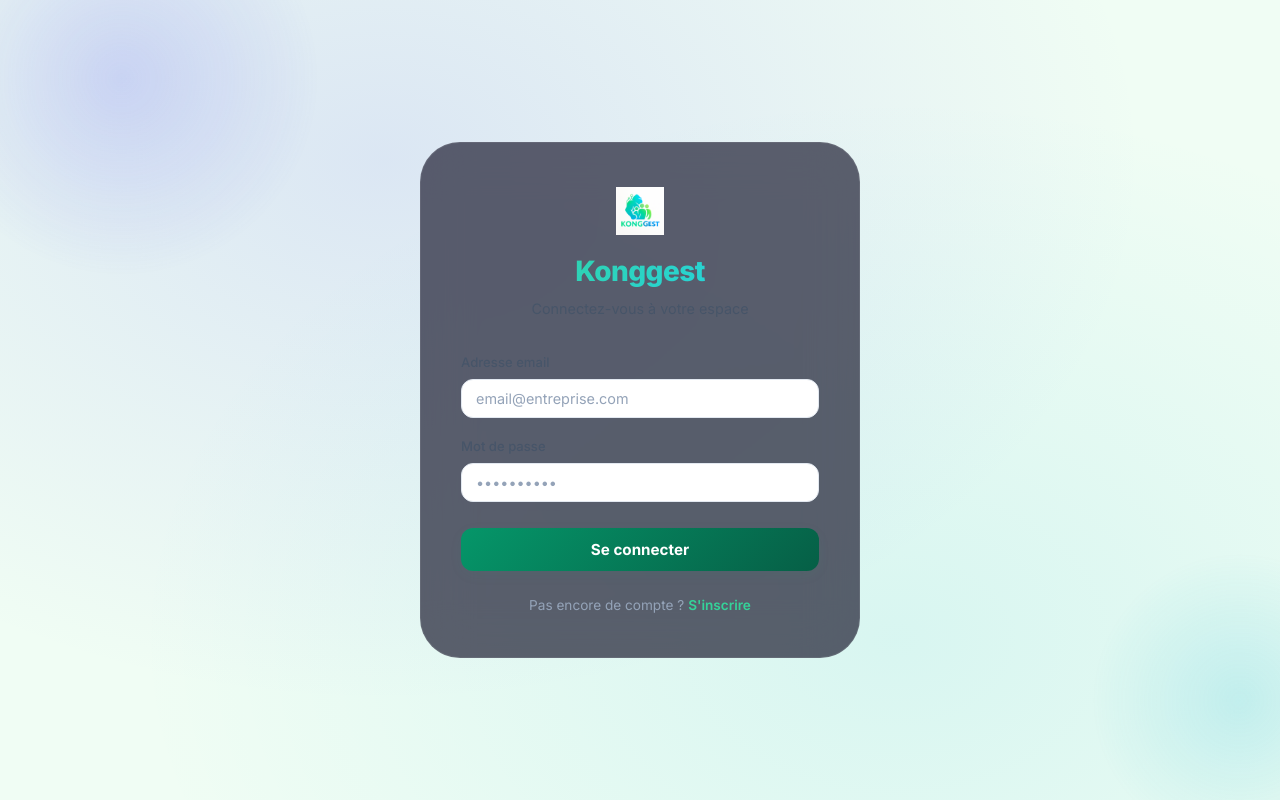
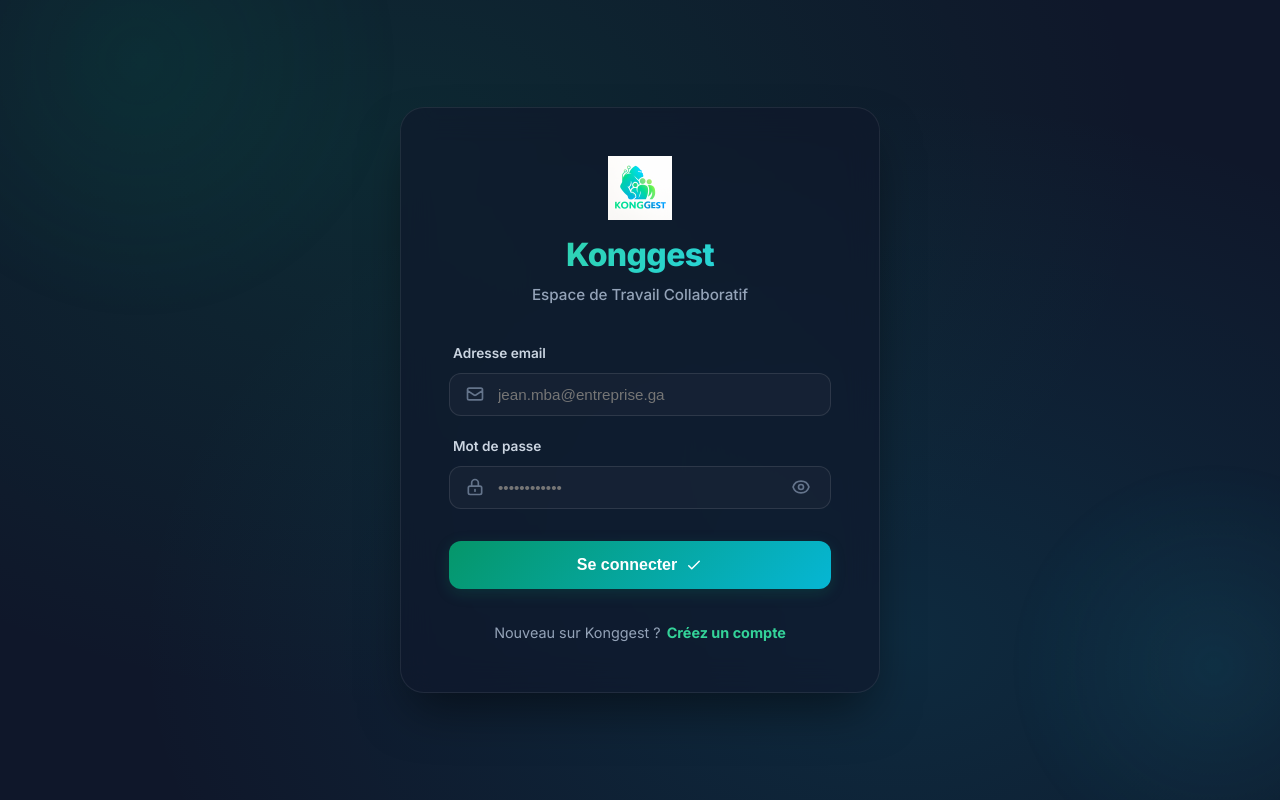
Before and after one commit to taigerdev45/Konggest, a Next.js app in the folder frontend/: page /login in a window 1280 px wide. Built offline with nearby package versions, Linux system fonts and the light colour scheme; no server answers.

Commit message:
feat: improve auth UI/UX, fix organization configuration, and resolve Vercel build errors

```diff
--- a/frontend/src/app/(auth)/login/login.module.css
+++ b/frontend/src/app/(auth)/login/login.module.css
@@ -8,135 +8,227 @@
   position: relative;
   overflow: hidden;
   padding: 20px;
+  background: #0F172A; /* Darker base */
 }
 
 /* Animated background */
 .bgGradient {
   position: absolute;
   inset: 0;
-  background: radial-gradient(ellipse at 30% 20%, rgba(99, 102, 241, 0.15) 0%, transparent 60%),
-              radial-gradient(ellipse at 70% 80%, rgba(6, 182, 212, 0.1) 0%, transparent 60%);
+  background: radial-gradient(ellipse at 30% 20%, rgba(5, 150, 105, 0.15) 0%, transparent 60%),
+              radial-gradient(ellipse at 70% 80%, rgba(6, 182, 212, 0.12) 0%, transparent 60%);
+  z-index: 0;
 }
 
 .bgOrb1 {
   position: absolute;
-  width: 400px;
-  height: 400px;
-  background: radial-gradient(circle, rgba(99, 102, 241, 0.2), transparent 70%);
+  width: 500px;
+  height: 500px;
+  background: radial-gradient(circle, rgba(5, 150, 105, 0.1), transparent 70%);
   border-radius: 50%;
-  top: -100px;
-  left: -100px;
-  animation: float 8s ease-in-out infinite;
+  top: -150px;
+  left: -150px;
+  animation: float 12s ease-in-out infinite;
+  z-index: 0;
 }
 
 .bgOrb2 {
   position: absolute;
-  width: 300px;
-  height: 300px;
-  background: radial-gradient(circle, rgba(6, 182, 212, 0.15), transparent 70%);
+  width: 400px;
+  height: 400px;
+  background: radial-gradient(circle, rgba(34, 211, 238, 0.08), transparent 70%);
   border-radius: 50%;
-  bottom: -80px;
-  right: -80px;
-  animation: float 10s ease-in-out infinite reverse;
+  bottom: -100px;
+  right: -100px;
+  animation: float 15s ease-in-out infinite reverse;
+  z-index: 0;
 }
 
 @keyframes float {
   0%, 100% { transform: translate(0, 0); }
-  50% { transform: translate(30px, -30px); }
+  50% { transform: translate(40px, -40px) scale(1.05); }
 }
 
 /* Card */
 .card {
   position: relative;
-  background: rgba(30, 30, 50, 0.7);
-  -webkit-backdrop-filter: blur(24px);
-  backdrop-filter: blur(24px);
+  background: rgba(15, 23, 42, 0.6);
+  -webkit-backdrop-filter: blur(16px);
+  backdrop-filter: blur(16px);
   border: 1px solid rgba(255, 255, 255, 0.08);
-  border-radius: var(--radius-xl);
-  padding: 40px;
+  border-radius: 24px;
+  padding: 48px;
   width: 100%;
-  max-width: 440px;
-  animation: slideUp 0.5s ease;
+  max-width: 480px;
+  box-shadow: 0 25px 50px -12px rgba(0, 0, 0, 0.5);
+  animation: slideUp 0.6s cubic-bezier(0.22, 1, 0.36, 1);
+  z-index: 10;
+}
+
+.card_large {
+  max-width: 540px;
 }
 
 @keyframes slideUp {
-  from { opacity: 0; transform: translateY(30px); }
+  from { opacity: 0; transform: translateY(40px); }
   to { opacity: 1; transform: translateY(0); }
 }
 
 /* Logo */
 .logoSection {
   text-align: center;
-  margin-bottom: 32px;
+  margin-bottom: 36px;
 }
 
 .logoIcon {
-  width: 56px;
-  height: 56px;
-  background: transparent;
-  border-radius: var(--radius-lg);
-  display: inline-flex;
-  align-items: center;
-  justify-content: center;
-  font-weight: 800;
-  font-size: 1.5rem;
-  color: white;
-  margin-bottom: 16px;
-  box-shadow: none;
+  width: 64px;
+  height: 64px;
+  margin: 0 auto 16px;
+  position: relative;
+  transition: transform 0.3s ease;
+}
+
+.logoIcon:hover {
+  transform: rotate(10deg) scale(1.1);
 }
 
 .logoText {
-  font-size: 1.75rem;
+  font-size: 2rem;
   font-weight: 800;
-  background: linear-gradient(135deg, var(--primary-light), var(--accent-light));
+  background: linear-gradient(135deg, #34D399, #22D3EE);
   -webkit-background-clip: text;
   -webkit-text-fill-color: transparent;
   background-clip: text;
   margin-bottom: 8px;
+  letter-spacing: -0.02em;
 }
 
 .subtitle {
-  color: var(--text-secondary);
-  font-size: 0.9rem;
+  color: #94A3B8;
+  font-size: 0.95rem;
+  font-weight: 500;
 }
 
 /* Form */
 .form {
   display: flex;
   flex-direction: column;
-  gap: 18px;
+  gap: 20px;
 }
 
 .inputGroup {
   display: flex;
   flex-direction: column;
-  gap: 6px;
+  gap: 8px;
+  position: relative;
 }
 
 .inputGroup label {
-  font-size: 0.82rem;
-  font-weight: 500;
-  color: var(--text-secondary);
+  font-size: 0.85rem;
+  font-weight: 600;
+  color: #CBD5E1;
+  margin-left: 4px;
+}
+
+.inputWrapper {
+  position: relative;
+  display: flex;
+  align-items: center;
+}
+
+.inputIcon {
+  position: absolute;
+  left: 16px;
+  color: #64748B;
+  font-size: 1.25rem;
+  transition: color 0.3s ease;
+}
+
+.authInput {
+  width: 100%;
+  padding: 12px 16px 12px 48px;
+  background: rgba(30, 41, 59, 0.5);
+  border: 1px solid rgba(255, 255, 255, 0.1);
+  border-radius: 12px;
+  color: white;
+  font-size: 0.95rem;
+  transition: all 0.3s ease;
+  outline: none;
+}
+
+/* Focused state */
+.authInput:focus {
+  border-color: #10B981;
+  background: rgba(30, 41, 59, 0.8);
+  box-shadow: 0 0 0 4px rgba(16, 185, 129, 0.12);
+}
+
+.authInput:focus + .inputIcon {
+  color: #10B981;
+}
+
+.eyeButton {
+  position: absolute;
+  right: 12px;
+  background: none;
+  border: none;
+  color: #64748B;
+  cursor: pointer;
+  padding: 8px;
+  display: flex;
+  align-items: center;
+  justify-content: center;
+  transition: color 0.3s ease;
+}
+
+.eyeButton:hover {
+  color: #94A3B8;
 }
 
 .row {
   display: grid;
   grid-template-columns: 1fr 1fr;
-  gap: 12px;
+  gap: 16px;
 }
 
 .submitBtn {
   width: 100%;
-  padding: 12px;
-  font-size: 0.95rem;
-  margin-top: 8px;
+  height: 48px;
+  font-size: 1rem;
+  font-weight: 700;
+  margin-top: 12px;
+  display: flex;
+  align-items: center;
   justify-content: center;
+  gap: 8px;
+  background: linear-gradient(135deg, #059669, #06B6D4);
+  border: none;
+  border-radius: 12px;
+  color: white;
+  cursor: pointer;
+  transition: all 0.3s ease;
+  box-shadow: 0 4px 15px rgba(5, 150, 105, 0.2);
+}
+
+.submitBtn:hover:not(:disabled) {
+  transform: translateY(-2px);
+  box-shadow: 0 8px 25px rgba(5, 150, 105, 0.3);
+  filter: brightness(1.1);
+}
+
+.submitBtn:active:not(:disabled) {
+  transform: translateY(0);
+}
+
+.submitBtn:disabled {
+  opacity: 0.6;
+  cursor: not-allowed;
 }
 
 .btnSpinner {
   width: 20px;
   height: 20px;
-  border: 2px solid rgba(255, 255, 255, 0.3);
+  border: 2.5px solid rgba(255, 255, 255, 0.3);
   border-top-color: white;
   border-radius: 50%;
   animation: spin 0.6s linear infinite;
@@ -148,100 +240,102 @@
 
 /* Error */
 .error {
-  background: var(--danger-bg);
-  border: 1px solid rgba(239, 68, 68, 0.3);
-  color: var(--danger);
-  padding: 10px 16px;
-  border-radius: var(--radius-md);
-  font-size: 0.85rem;
-  margin-bottom: 8px;
+  background: rgba(239, 68, 68, 0.15);
+  border-left: 4px solid #EF4444;
+  color: #F87171;
+  padding: 12px 16px;
+  border-radius: 8px;
+  font-size: 0.88rem;
+  margin-bottom: 24px;
+  display: flex;
+  align-items: flex-start;
+  gap: 10px;
 }
 
-/* Toggle */
+/* Toggle Link */
 .toggle {
   text-align: center;
-  margin-top: 24px;
-  font-size: 0.85rem;
-  color: var(--text-muted);
+  margin-top: 32px;
+  font-size: 0.9rem;
+  color: #94A3B8;
 }
 
 .toggleBtn {
   background: none;
   border: none;
-  color: var(--primary-light);
+  color: #34D399;
   cursor: pointer;
-  font-weight: 600;
+  font-weight: 700;
   font-size: inherit;
-  margin-left: 4px;
+  margin-left: 6px;
   font-family: inherit;
+  transition: color 0.3s ease;
 }
 
 .toggleBtn:hover {
-  color: var(--accent-light);
+  color: #22D3EE;
+  text-decoration: underline;
+}
+
+/* Checkbox Section */
+.terms {
+  display: flex;
+  align-items: flex-start;
+  gap: 10px;
+  margin-top: 4px;
+}
+
+.terms input {
+  margin-top: 3px;
+  accent-color: #10B981;
+  width: 16px;
+  height: 16px;
+  cursor: pointer;
+}
+
+.terms label {
+  font-size: 0.8rem;
+  color: #94A3B8;
+  line-height: 1.4;
+  cursor: pointer;
+}
+
+.terms a {
+  color: #34D399;
+  text-decoration: none;
+  font-weight: 600;
 }
 
 /* ─── Mobile responsive ─── */
-@media (max-width: 768px) {
+@media (max-width: 640px) {
   .container {
     padding: 16px;
-    align-items: flex-start;
-    padding-top: 10vh;
+    background: #0F172A;
   }
 
   .card {
-    padding: 28px 20px;
+    padding: 32px 24px;
     max-width: 100%;
-  }
-
-  .logoIcon {
-    width: 48px;
-    height: 48px;
-  }
-
-  .logoText {
-    font-size: 1.4rem;
-  }
-
-  .bgOrb1 {
-    width: 250px;
-    height: 250px;
-  }
-
-  .bgOrb2 {
-    width: 200px;
-    height: 200px;
+    background: none;
+    backdrop-filter: none;
+    border: none;
+    box-shadow: none;
   }
 
   .row {
     grid-template-columns: 1fr;
-    gap: 18px;
+    gap: 20px;
   }
 
-  .submitBtn {
-    font-size: 0.9rem;
-    padding: 14px;
-  }
-
-  .inputGroup input {
-    font-size: 16px; /* prevents iOS zoom */
-  }
-}
-
-@media (max-width: 480px) {
-  .container {
-    padding: 12px;
-    padding-top: 6vh;
-  }
-
-  .card {
-    padding: 24px 16px;
+  .logoSection {
+    margin-bottom: 32px;
   }
 
   .logoText {
-    font-size: 1.25rem;
+    font-size: 1.75rem;
   }
 
   .subtitle {
-    font-size: 0.82rem;
+    font-size: 0.88rem;
   }
 }
--- a/frontend/src/app/(auth)/login/page.js
+++ b/frontend/src/app/(auth)/login/page.js
@@ -1,22 +1,36 @@
 'use client';
 
 /**
- * Konggest — Login Page
- * Premium auth page with glassmorphism.
+ * Konggest — Authentication Page
+ * Enhanced login and registration with better UX, icons, and validation.
  */
 import { useState, useEffect } from 'react';
 import { useRouter } from 'next/navigation';
 import { useAuth } from '@/contexts/AuthContext';
+import {
+  HiOutlineMail,
+  HiOutlineLockClosed,
+  HiOutlineEye,
+  HiOutlineEyeOff,
+  HiOutlineOfficeBuilding,
+  HiOutlineUser,
+  HiOutlineExclamationCircle,
+  HiOutlineCheck
+} from 'react-icons/hi';
 import styles from './login.module.css';
 
 export default function LoginPage() {
   const [isRegister, setIsRegister] = useState(false);
+  const [showPassword, setShowPassword] = useState(false);
+  const [agreedTerms, setAgreedTerms] = useState(false);
+
   const [email, setEmail] = useState('');
   const [password, setPassword] = useState('');
   const [passwordConfirm, setPasswordConfirm] = useState('');
   const [orgName, setOrgName] = useState('');
   const [firstName, setFirstName] = useState('');
   const [lastName, setLastName] = useState('');
+
   const [error, setError] = useState('');
   const [loading, setLoading] = useState(false);
   const { user, login, register } = useAuth();
@@ -32,6 +46,18 @@
   const handleSubmit = async (e) => {
     e.preventDefault();
     setError('');
+
+    if (isRegister) {
+      if (password !== passwordConfirm) {
+        setError('Les mots de passe ne correspondent pas.');
+        return;
+      }
+      if (!agreedTerms) {
+        setError('Veuillez accepter les conditions d\'utilisation.');
+        return;
+      }
+    }
+
     setLoading(true);
 
     try {
@@ -47,9 +73,9 @@
       } else {
         await login(email, password);
       }
-      // Redirection is handled by useEffect when user state updates
     } catch (err) {
-      setError(err.message || err.error || err.detail || 'Une erreur est survenue.');
+      const msg = err.message || err.error || err.detail || 'Une erreur est survenue.';
+      setError(typeof msg === 'string' ? msg : JSON.stringify(msg));
     } finally {
       setLoading(false);
     }
@@ -57,66 +83,82 @@
 
   return (
     <div className={styles.container}>
-      {/* Animated background */}
+      {/* Animated background elements */}
       <div className={styles.bgGradient} />
       <div className={styles.bgOrb1} />
       <div className={styles.bgOrb2} />
 
-      <div className={styles.card}>
-        {/* Logo */}
+      <div className={`${styles.card} ${isRegister ? styles.card_large : ''}`}>
+        {/* Logo Section */}
         <div className={styles.logoSection}>
           <div className={styles.logoIcon}>
-            <img src="/logo.png" alt="Logo" width={48} height={48} />
+            <img src="/logo.png" alt="Konggest Logo" width={64} height={64} />
           </div>
           <h1 className={styles.logoText}>Konggest</h1>
           <p className={styles.subtitle}>
-            {isRegister ? 'Créez votre espace RH' : 'Connectez-vous à votre espace'}
+            {isRegister ? 'Propulsez votre gestion RH au Gabon' : 'Espace de Travail Collaboratif'}
           </p>
         </div>
 
-        {/* Error */}
-        {error && <div className={styles.error}>{error}</div>}
+        {/* Error message with icon */}
+        {error && (
+          <div className={styles.error}>
+            <HiOutlineExclamationCircle size={20} style={{ flexShrink: 0 }} />
+            <span>{error}</span>
+          </div>
+        )}
 
         {/* Form */}
         <form onSubmit={handleSubmit} className={styles.form}>
           {isRegister && (
             <>
+              {/* Organization and Name fields for registration */}
               <div className={styles.inputGroup}>
-                <label htmlFor="org-name">Nom de l&apos;entreprise</label>
+                <label htmlFor="org-name">Nom de votre entreprise</label>
+                <div className={styles.inputWrapper}>
+                  <HiOutlineOfficeBuilding className={styles.inputIcon} />
                   <input
                     id="org-name"
                     type="text"
-                  className="input"
-                  placeholder="Mon entreprise"
+                    className={styles.authInput}
+                    placeholder="Ex: Gabon Logistics SA"
                     value={orgName}
                     onChange={(e) => setOrgName(e.target.value)}
                     required
                   />
                 </div>
+              </div>
+
               <div className={styles.row}>
                 <div className={styles.inputGroup}>
                   <label htmlFor="first-name">Prénom</label>
+                  <div className={styles.inputWrapper}>
+                    <HiOutlineUser className={styles.inputIcon} />
                     <input
                       id="first-name"
                       type="text"
-                    className="input"
+                      className={styles.authInput}
                       placeholder="Jean"
                       value={firstName}
                       onChange={(e) => setFirstName(e.target.value)}
                       required
                     />
                   </div>
+                </div>
                 <div className={styles.inputGroup}>
                   <label htmlFor="last-name">Nom</label>
+                  <div className={styles.inputWrapper}>
+                    <HiOutlineUser className={styles.inputIcon} />
                     <input
                       id="last-name"
                       type="text"
-                    className="input"
-                    placeholder="Dupont"
+                      className={styles.authInput}
+                      placeholder="Mba"
                       value={lastName}
                       onChange={(e) => setLastName(e.target.value)}
                       required
                     />
+                  </div>
                 </div>
               </div>
             </>
@@ -124,72 +166,106 @@
 
           <div className={styles.inputGroup}>
             <label htmlFor="email">Adresse email</label>
+            <div className={styles.inputWrapper}>
+              <HiOutlineMail className={styles.inputIcon} />
               <input
                 id="email"
                 type="email"
-              className="input"
-              placeholder="email@entreprise.com"
+                className={styles.authInput}
+                placeholder="jean.mba@entreprise.ga"
                 value={email}
                 onChange={(e) => setEmail(e.target.value)}
                 required
                 autoComplete="email"
               />
             </div>
+          </div>
 
           <div className={styles.inputGroup}>
             <label htmlFor="password">Mot de passe</label>
+            <div className={styles.inputWrapper}>
+              <HiOutlineLockClosed className={styles.inputIcon} />
               <input
                 id="password"
-              type="password"
-              className="input"
-              placeholder="••••••••••"
+                type={showPassword ? "text" : "password"}
+                className={styles.authInput}
+                placeholder="••••••••••••"
                 value={password}
                 onChange={(e) => setPassword(e.target.value)}
                 required
-              minLength={10}
+                minLength={8}
                 autoComplete={isRegister ? 'new-password' : 'current-password'}
               />
+              <button
+                type="button"
+                className={styles.eyeButton}
+                onClick={() => setShowPassword(!showPassword)}
+                tabIndex="-1"
+              >
+                {showPassword ? <HiOutlineEyeOff size={20} /> : <HiOutlineEye size={20} />}
+              </button>
+            </div>
           </div>
 
           {isRegister && (
+            <>
               <div className={styles.inputGroup}>
                 <label htmlFor="password-confirm">Confirmer le mot de passe</label>
+                <div className={styles.inputWrapper}>
+                  <HiOutlineLockClosed className={styles.inputIcon} />
                   <input
                     id="password-confirm"
-                type="password"
-                className="input"
-                placeholder="••••••••••"
+                    type={showPassword ? "text" : "password"}
+                    className={styles.authInput}
+                    placeholder="••••••••••••"
                     value={passwordConfirm}
                     onChange={(e) => setPasswordConfirm(e.target.value)}
                     required
                     autoComplete="new-password"
                   />
                 </div>
+              </div>
+
+              {/* Terms Checkbox */}
+              <div className={styles.terms}>
+                <input
+                  type="checkbox"
+                  id="terms"
+                  checked={agreedTerms}
+                  onChange={(e) => setAgreedTerms(e.target.checked)}
+                />
+                <label htmlFor="terms">
+                  J&apos;accepte les <a href="#">Conditions d&apos;utilisation</a> et la <a href="#">Politique de confidentialité</a> de Konggest.
+                </label>
+              </div>
+            </>
           )}
 
-          <button type="submit" className={`btn btn-primary ${styles.submitBtn}`} disabled={loading}>
+          <button type="submit" className={styles.submitBtn} disabled={loading}>
             {loading ? (
               <span className={styles.btnSpinner} />
-            ) : isRegister ? (
-              'Créer mon compte'
             ) : (
-              'Se connecter'
+              <>
+                {isRegister ? "S'inscrire gratuitement" : "Se connecter"}
+                <HiOutlineCheck size={18} />
+              </>
             )}
           </button>
         </form>
 
-        {/* Toggle */}
+        {/* Switch between Login and Register */}
         <div className={styles.toggle}>
-          <span>{isRegister ? 'Déjà un compte ?' : 'Pas encore de compte ?'}</span>
+          <span>{isRegister ? 'Vous avez déjà un compte ?' : 'Nouveau sur Konggest ?'}</span>
           <button
             type="button"
             className={styles.toggleBtn}
             onClick={() => {
               setIsRegister(!isRegister);
               setError('');
+              setShowPassword(false);
             }}
           >
-            {isRegister ? 'Se connecter' : "S'inscrire"}
+            {isRegister ? 'Connectez-vous' : "Créez un compte"}
           </button>
         </div>
       </div>
--- a/frontend/src/components/layout/Sidebar.js
+++ b/frontend/src/components/layout/Sidebar.js
@@ -13,7 +13,7 @@
   HiOutlineCurrencyDollar, HiOutlineDocumentText, HiOutlineClock,
   HiOutlineBriefcase, HiOutlineChartBar, HiOutlineBell,
   HiOutlineCog, HiOutlineLogout, HiOutlineChevronLeft, HiOutlineMenu,
-  HiOutlineX, HiOutlineShieldCheck
+  HiOutlineX, HiOutlineShieldCheck, HiOutlineOfficeBuilding
 } from 'react-icons/hi';
 import styles from './Sidebar.module.css';
 
```
Lines whose indentation alone changed are shown as unchanged.
